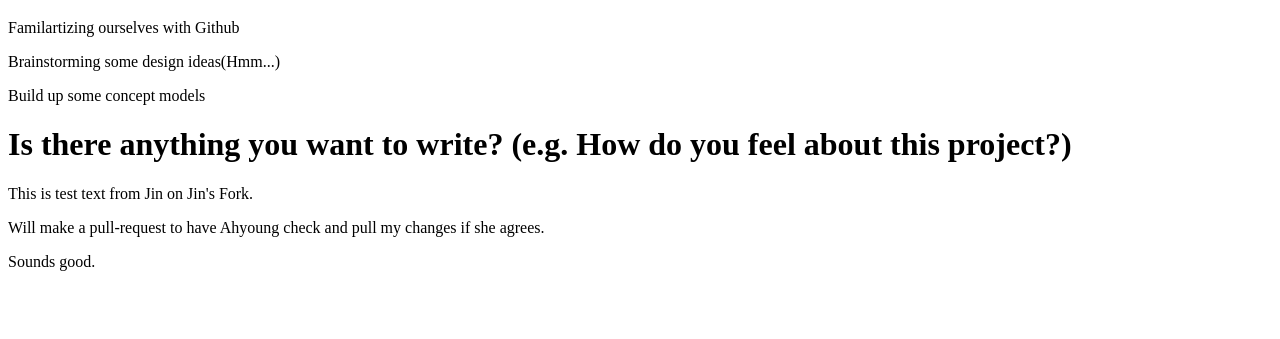
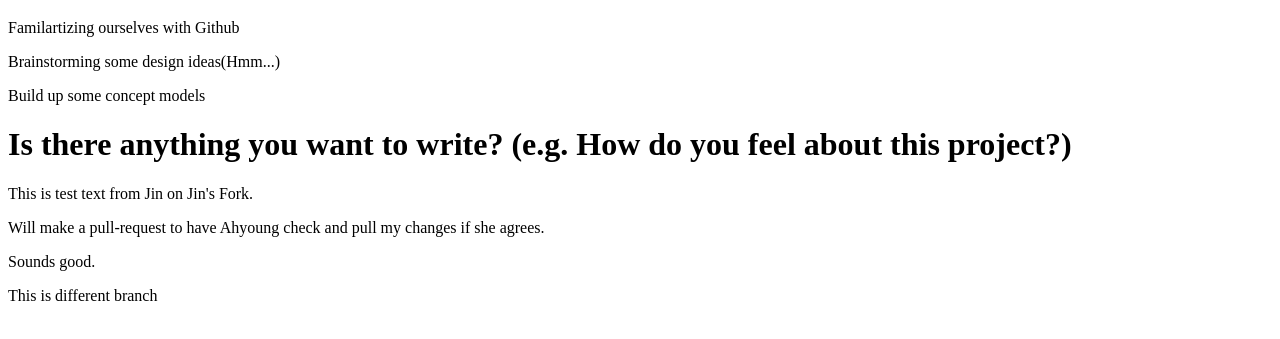
Before and after one commit to hufeitien/learning-git, a plain HTML site: page index.html in a window 1280 px wide. Shown: the part 61-400 px from the top of the page. Drawn offline with Linux system fonts and the light colour scheme.

Commit message:
test2
testing

```diff
--- a/index.html
+++ b/index.html
@@ -12,5 +12,6 @@
           <p>This is test text from Jin on Jin's Fork.</p>
           <p>Will make a pull-request to have Ahyoung check and pull my changes if she agrees.</p>
 	  <p>Sounds good.</p>
+	  <p>This is different branch</p>
     </body>
 </html>
```
